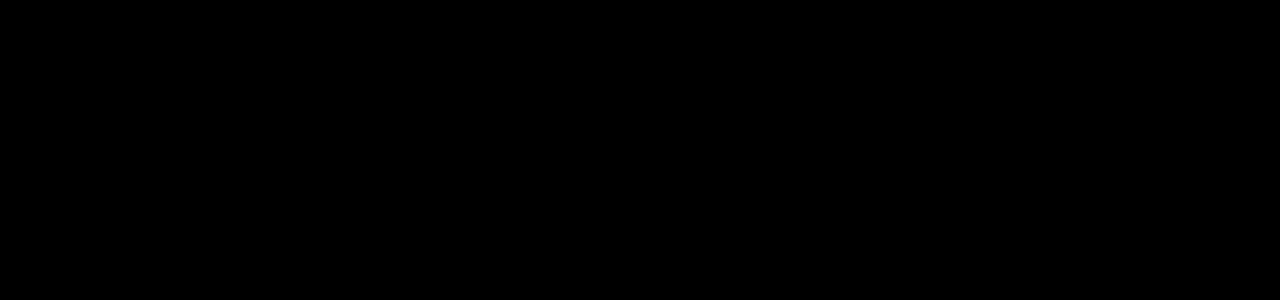
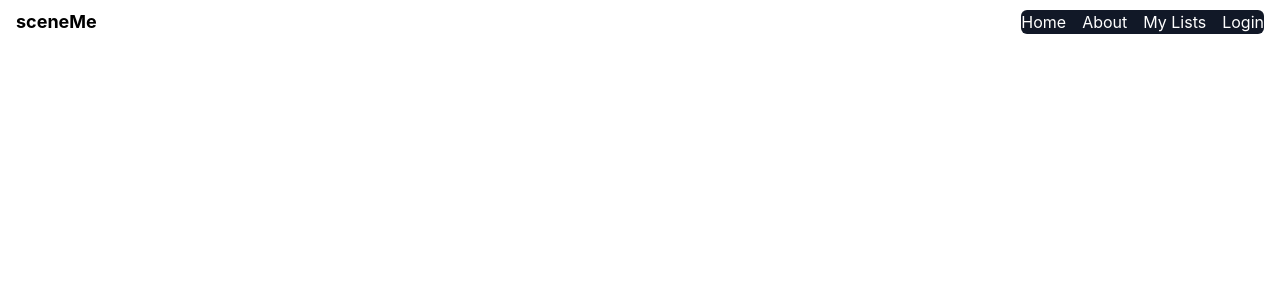
Before and after one commit to onegoodyear/sceneMe, a React (Create React App) app in the folder client/: page / in a window 1280 px wide. Shown: the top 300 px of the page. Built offline with nearby package versions, Linux system fonts and the light colour scheme.

Commit message:
basic react folder setup

```diff
--- a/client/package.json
+++ b/client/package.json
@@ -10,6 +10,7 @@
     "dotenv": "^16.4.5",
     "react": "^18.3.1",
     "react-dom": "^18.3.1",
+    "react-router-dom": "^6.26.2",
     "react-scripts": "5.0.1",
     "web-vitals": "^2.1.4"
   },
--- a/client/src/App.js
+++ b/client/src/App.js
@@ -1,7 +1,40 @@
 import "./App.css";
+import { Route, Routes } from "react-router-dom";
+import Home from "./pages/Home";
+import Login from "./pages/Login";
+import Register from "./pages/Register";
+import Lists from "./pages/Lists";
+import NotFound from "./pages/NotFound";
+import { AuthProvider } from "./context/AuthContext";
 
 function App() {
-  return <div className="App bg-black w-screen h-screen"></div>;
+  return (
+    <AuthProvider>
+      <Routes>
+        <Route
+          path="/"
+          exact
+          element={<Home />}
+        />
+        <Route
+          path="/login"
+          element={<Login />}
+        />
+        <Route
+          path="/register"
+          element={<Register />}
+        />
+        <Route
+          path="/lists"
+          element={<Lists />}
+        />
+        <Route
+          path="*"
+          element={<NotFound />}
+        />
+      </Routes>
+    </AuthProvider>
+  );
 }
 
 export default App;
--- /dev/null
+++ b/client/src/components/NavBar.js
@@ -0,0 +1,98 @@
+import React, { useState } from "react";
+import { Link } from "react-router-dom";
+
+const Navbar = () => {
+  const [isOpen, setIsOpen] = useState(false);
+
+  const toggleMenu = () => {
+    setIsOpen(!isOpen);
+  };
+
+  return (
+    <nav className="bg-opacity-80 fixed w-full z-50">
+      <div className="max-w-7xl mx-auto px-4 py-2 flex justify-between items-center">
+        <div className="text-lg font-bold">sceneMe</div>
+        <div className="hidden bg-gray-900 rounded-md md:flex space-x-4">
+          <Link
+            to="/"
+            className="text-white hover:text-gray-300"
+          >
+            Home
+          </Link>
+          <Link
+            to="/about"
+            className="text-white hover:text-gray-300"
+          >
+            About
+          </Link>
+          <Link
+            to="/lists"
+            className="text-white hover:text-gray-300"
+          >
+            My Lists
+          </Link>
+          <Link
+            to="/login"
+            className="text-white hover:text-gray-300"
+          >
+            Login
+          </Link>
+        </div>
+        <div className="md:hidden">
+          <button
+            onClick={toggleMenu}
+            className=" focus:outline-none"
+          >
+            {/* Hamburger icon */}
+            <svg
+              className="w-6 h-6"
+              fill="none"
+              stroke="currentColor"
+              viewBox="0 0 24 24"
+              xmlns="http://www.w3.org/2000/svg"
+            >
+              <path
+                strokeLinecap="round"
+                strokeLinejoin="round"
+                strokeWidth={2}
+                d="M4 6h16M4 12h16m-7 6h7"
+              />
+            </svg>
+          </button>
+        </div>
+      </div>
+
+      {/* Mobile Menu */}
+      {isOpen && (
+        <div className="md:hidden bg-gray-800 bg-opacity-80">
+          <Link
+            to="/"
+            className="block text-white px-4 py-2 hover:bg-gray-700"
+          >
+            Home
+          </Link>
+          <Link
+            to="/about"
+            className="block text-white px-4 py-2 hover:bg-gray-700"
+          >
+            About
+          </Link>
+          <Link
+            to="/lists"
+            className="block text-white px-4 py-2 hover:bg-gray-700"
+          >
+            My Lists
+          </Link>
+          <Link
+            to="/login"
+            className="block text-white px-4 py-2 hover:bg-gray-700"
+          >
+            Login
+          </Link>
+        </div>
+      )}
+    </nav>
+  );
+};
+
+export default Navbar;
--- /dev/null
+++ b/client/src/config.js
@@ -0,0 +1,3 @@
+const API_URL = 'http://localhost:3003';
+
+export default API_URL;
--- /dev/null
+++ b/client/src/context/AuthContext.js
@@ -0,0 +1,48 @@
+import { useEffect, useState, createContext } from "react";
+import API_URL from "../config";
+
+export const AuthContext = createContext();
+
+export const AuthProvider = ({ children }) => {
+  const [user, setUser] = useState(null);
+
+  const login = (user, token) => {
+    setUser(user);
+    localStorage.setItem("token", token);
+  };
+
+  const register = (user, token) => {
+    setUser(user);
+    localStorage.setItem("token", token);
+  };
+
+  const logout = () => {
+    setUser(null);
+    localStorage.removeItem("token");
+  };
+
+  useEffect(() => {
+    const token = localStorage.getItem("token");
+    if (token) {
+      fetch(`${API_URL}/auth/me`, {
+        headers: {
+          Authorization: `Bearer ${token}`,
+        },
+      })
+        .then((response) => response.json())
+        .then((data) => {
+          if (data.user) {
+            setUser(data.user);
+          } else {
+            localStorage.removeItem("token");
+          }
+        });
+    }
+  }, []);
+
+  return (
+    <AuthContext.Provider value={{ user, login, logout, register }}>
+      {children}
+    </AuthContext.Provider>
+  );
+};
--- a/client/src/index.js
+++ b/client/src/index.js
@@ -1,11 +1,15 @@
-import React from 'react';
-import ReactDOM from 'react-dom/client';
-import './index.css';
-import App from './App';
+import React from "react";
+import ReactDOM from "react-dom/client";
+import "./index.css";
+import App from "./App";
+import { BrowserRouter as Router } from "react-router-dom";
 
-const root = ReactDOM.createRoot(document.getElementById('root'));
+const root = ReactDOM.createRoot(document.getElementById("root"));
+
 root.render(
   <React.StrictMode>
-    <App />
+    <Router>
+      <App />
+    </Router>
   </React.StrictMode>
 );
--- /dev/null
+++ b/client/src/pages/Home.js
@@ -0,0 +1,11 @@
+import NavBar from "../components/NavBar";
+
+const Home = () => {
+  return (
+    <div>
+      <NavBar />
+    </div>
+  );
+};
+
+export default Home;
--- /dev/null
+++ b/client/src/pages/Lists.js
@@ -0,0 +1,9 @@
+const Lists = () => {
+  return (
+    <div>
+      <h1>Lists</h1>
+    </div>
+  );
+};
+
+export default Lists;
--- /dev/null
+++ b/client/src/pages/Login.js
@@ -0,0 +1,10 @@
+const Login = () => {
+    return (
+      <div>
+        <h1>Login</h1>
+      </div>
+    );
+  };
+
+
+  export default Login;
--- /dev/null
+++ b/client/src/pages/NotFound.js
@@ -0,0 +1,11 @@
+const NotFound = () => {
+
+  return (
+    <div>
+      <h1>NotFound</h1>
+    </div>
+  );
+
+};
+
+export default NotFound;
--- /dev/null
+++ b/client/src/pages/Register.js
@@ -0,0 +1,10 @@
+const Register = () => {
+    return (
+      <div>
+        <h1>Register</h1>
+      </div>
+    );
+  };
+
+
+  export default Register;
```
Also changed, not shown: client/src/components/ListCard.js (added), 1 other file (tests, documents, lock files or other folders).
